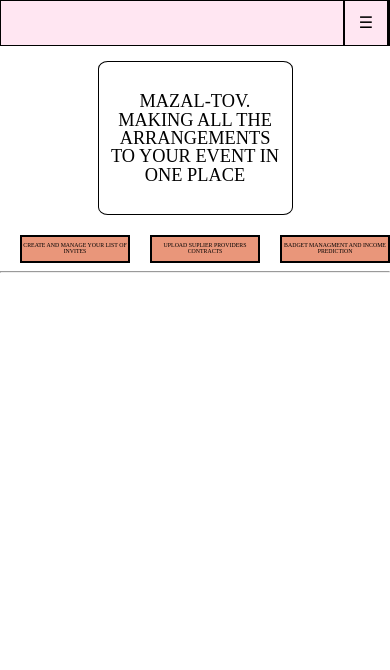
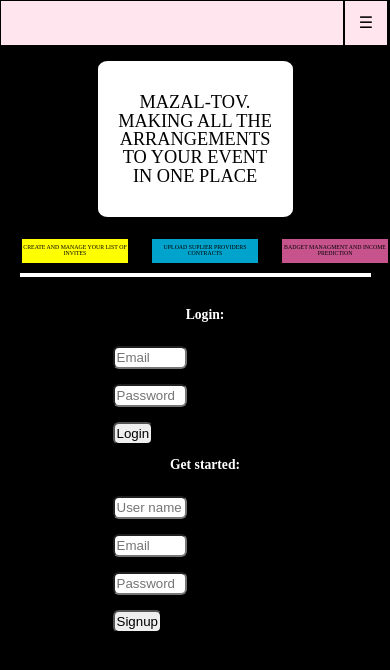
Before and after one commit to orbensimon/Mazal-Tov-Website, a website: page HTML/HTMLPage1.html in a window 390 px wide. Drawn offline with Linux system fonts and the light colour scheme.

Commit message:
final responsive home page

```diff
--- a/CSS/HomePage.css
+++ b/CSS/HomePage.css
@@ -5,7 +5,7 @@ nav,header,footer{
 body {
     line-height: 1;
     margin: 0;
-    background-color: white;
+    background-color: black;
 }
 /*Navbar*/
 nav{
@@ -13,7 +13,7 @@ nav{
     margin: 0;
 }
     nav ul {
-        background-color: #ffe6f2;
+        background-color: #ffe6ee;
         overflow: hidden;
         margin: 0;
         padding: 0;
@@ -50,7 +50,7 @@ ul.topnav li.drop-list{
 div.mainP {
     width: 50%;
     background-color: white;
-    border: 1px solid black;
+    border: 2px solid white;
     padding: 12px;
     margin-left: auto;
     margin-right: auto;
@@ -121,16 +121,61 @@ div.row::after{
 *{
     box-sizing:border-box;
 }
+#c1 {
+    background-color: #ffff00;
+}
+#c2 {
+    background-color: #00a3cc;
+}
+#c3 {
+    background-color: #c6538c;
+}
 [class*="col-"]{
     border: 2px double black;
     margin-left: 20px;
-    background-color:darksalmon;
 }
 p.p2{
     font-size: 1.5vw;
     text-align: center;
     top:50%;
     text-transform:uppercase;
+}
+hr{
+    width:90%;
+    border: 2px solid white;
+}
+input[type="text"]{
+    display: block;
+    width:40%;
+    margin-top: 15px;
+    border-radius: 6px;
+    padding: 2px;
+
+}
+input[type="text"]:focus{
+    border: 1px solid blue;
+}
+input[type="button"]{
+    margin-top: 15px;
+    border-radius: 6px;
+    padding: 2px;
+}
+input[type="button"]:hover{
+    cursor: pointer;
+}
+.formcontainer {
+    color: white;
+    font-size: 1.5vw;
+    align-items: center;
+    justify-content: center;
+    display: flex;
+}
+.formh1s {
+    font-size: 3.5vw;
+    color: white;
+    align-items: center;
+    justify-content: center;
+    display: flex;
 }
 /*Mobile*/
 @media screen and (max-width: 680px) {
@@ -164,4 +209,11 @@ p.p2{
     ul.topnav.responsive li#right-border a{
         border: none;
     }
+    .formrow {
+        flex-direction: column;
+        align-items: center;
+        justify-content: center;
+    }
+
+
 }
--- a/HTML/HTMLPage1.html
+++ b/HTML/HTMLPage1.html
@@ -25,16 +25,39 @@
         <p class="p1">Mazal-Tov. making all the arrangements to your event in one place</p>
     </div>
     <div class="row">
-        <div class="col-4">
+        <div class="col-4" id="c1">
             <p class="p2">Create and manage your list of invites</p>
         </div>
-        <div class="col-4">
+        <div class="col-4" id="c2">
             <p class="p2">Upload suplier providers contracts</p>
         </div>
-        <div class="col-4">
+        <div class="col-4" id="c3">
             <p class="p2">Badget managment and income prediction</p>
         </div>
     </div>
     <hr />
+    <div class="row formrow">
+        <div class="col-6">
+            <h1 class="formh1s">Login:</h1>
+            <div class="formcontainer">
+                <form id="members">
+                    <input class="textinput" type="text" placeholder="Email" />
+                    <input class="textinput" type="text" placeholder="Password" />
+                    <input class="btn" type="button" value="Login" />
+                </form>
+            </div>
+        </div>
+        <div class="col-6">
+            <h1 class="formh1s">Get started:</h1>
+            <div class="formcontainer">
+                <form id="newmembers">
+                    <input class="textinput" type="text" placeholder="User name" />
+                    <input class="textinput" type="text" placeholder="Email" />
+                    <input class="textinput" type="text" placeholder="Password" />
+                    <input class="btn" type="button" value="Signup" />
+                </form>
+            </div>
+        </div>
+    </div>
 </body>
 </html>
```
